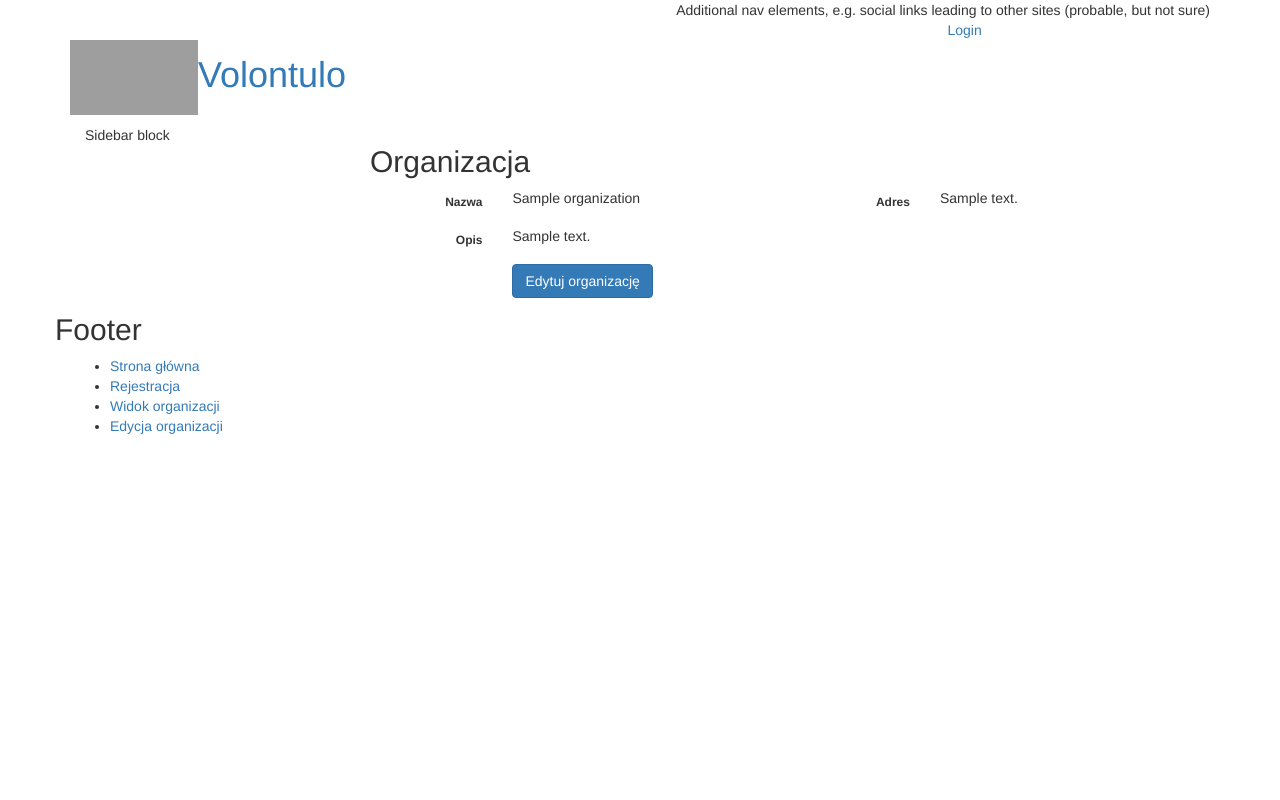
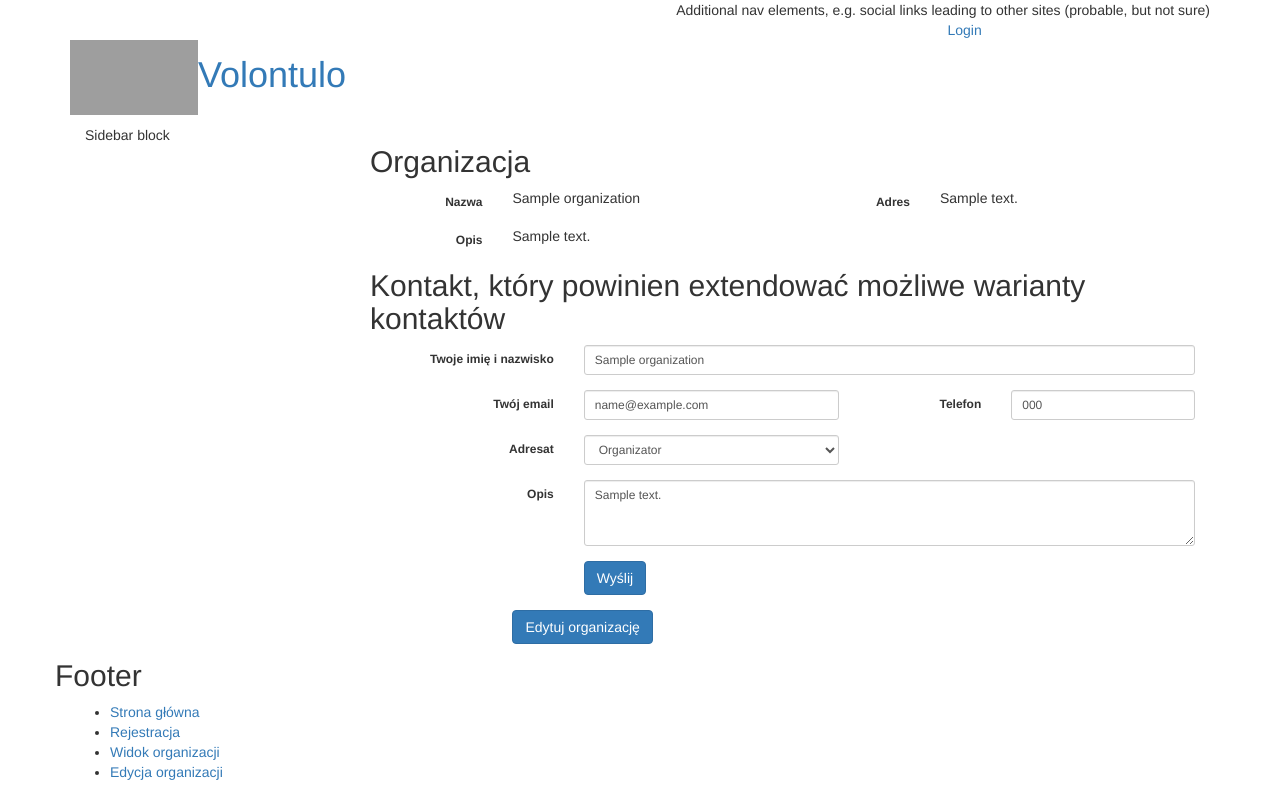
Before and after one commit to stxnext-csr/volontulo, a Django app: template templates/volontulo/organization_view.html in a window 1280 px wide. Run offline with Django 3.2, Linux system fonts and the light colour scheme; the template is opened without the code that fills it: most values are stand-ins (such as "Sample title", 1, 10 or a date in 2020); some libraries are stand-ins or nearby versions; grey boxes are pictures that could not be loaded.

Commit message:
#34 stashed changes conflict in HTML in contact form

```diff
--- /dev/null
+++ b/templates/volontulo/contact_form.html
@@ -0,0 +1,42 @@
+<h2>Kontakt, który powinien extendować możliwe warianty kontaktów</h2>
+
+<form id="contact_form" class="form-horizontal" method="post" action="{% url 'contact_form' %}" role="form" enctype="multipart/form-data">
+    {% csrf_token %}
+    <div class="form-group form-group-sm">
+        <label class="col-xs-3 control-label" for="{{ contact_form.name.id_for_label }}">Twoje imię i nazwisko</label>
+        <div class="col-xs-9">
+            <input type="text" value="{{ organization.name }}" name="name" class="form-control" id="{{ contact_form.name.id_for_label }}" />
+        </div>
+    </div>
+    <div class="form-group form-group-sm">
+        <label class="col-xs-3 control-label" for="{{ contact_form.email.id_for_label }}">Twój email</label>
+        <div class="col-xs-4">
+            <input type="text" value="{{ organization.email }}" name="email" class="form-control" id="{{ contact_form.name.id_for_label }}" />
+        </div>
+        <label class="col-xs-2 control-label" for="{{ contact_form.phone.id_for_label }}">Telefon</label>
+        <div class="col-xs-3">
+            <input type="text" value="{{ organization.phone }}" name="phone" class="form-control" id="{{ contact_form.phone.id_for_label }}" />
+        </div>
+    </div>
+    <div class="form-group form-group-sm">
+        <label class="col-xs-3 control-label" for="{{ contact_form.receiver.id_for_label }}">Adresat</label>
+        <div class="col-xs-4">
+            <select name="receiver" class="form-control" id="{{ contact_form.receiver.id_for_label }}">
+                <option value="STAGED">Organizator</option>
+                <option value="UNSTAGED">Administrator</option>
+            </select>
+        </div>
+    </div>
+    <div class="form-group form-group-sm">
+        <label class="col-xs-3 control-label" for="{{ contact_form.description.id_for_label }}">Opis</label>
+        <div class="col-xs-9">
+            <textarea name="description" class="form-control" rows="3" id="{{ contact_form.description.id_for_label }}">{{ organization.description }}</textarea>
+        </div>
+    </div>
+
+    <div class="form-group form-group-sm">
+        <div class="col-xs-offset-3 col-xs-9">
+            <button type="submit" name="submit" class="btn btn-primary">Wyślij</button>
+        </div>
+    </div>
+</form>
--- a/templates/volontulo/organization_view.html
+++ b/templates/volontulo/organization_view.html
@@ -23,6 +23,12 @@
         </div>
     </div>
 
+    {% if not user.is_organization %}
+    <div class="form-horizontal">
+        {% include 'contact_form.html' with contact_form=contact_form  %}
+    </div>
+    {% endif %}
+
     <form id="organization_form" class="form-horizontal" method="post" action="{% url 'organization_form' %}" role="form" enctype="multipart/form-data">
         {% csrf_token %}
         <div class="form-group form-group-sm">
```
Also changed, not shown: forms.py (+8 -0 lines).
